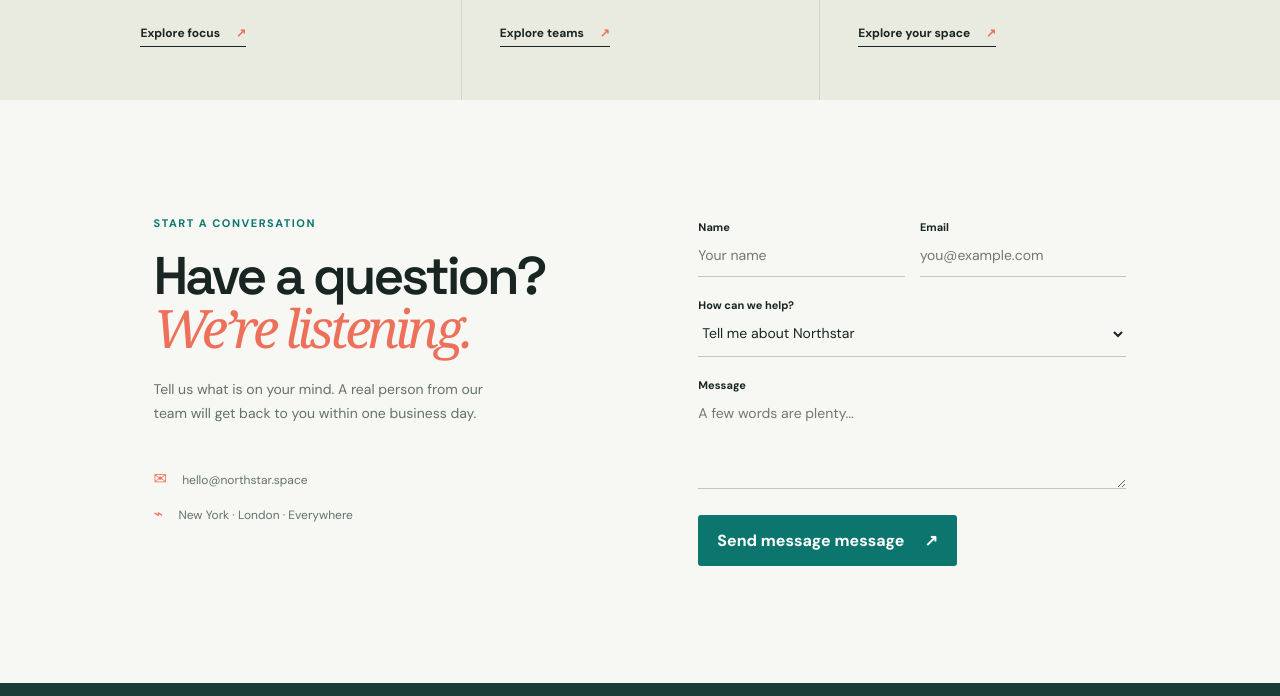
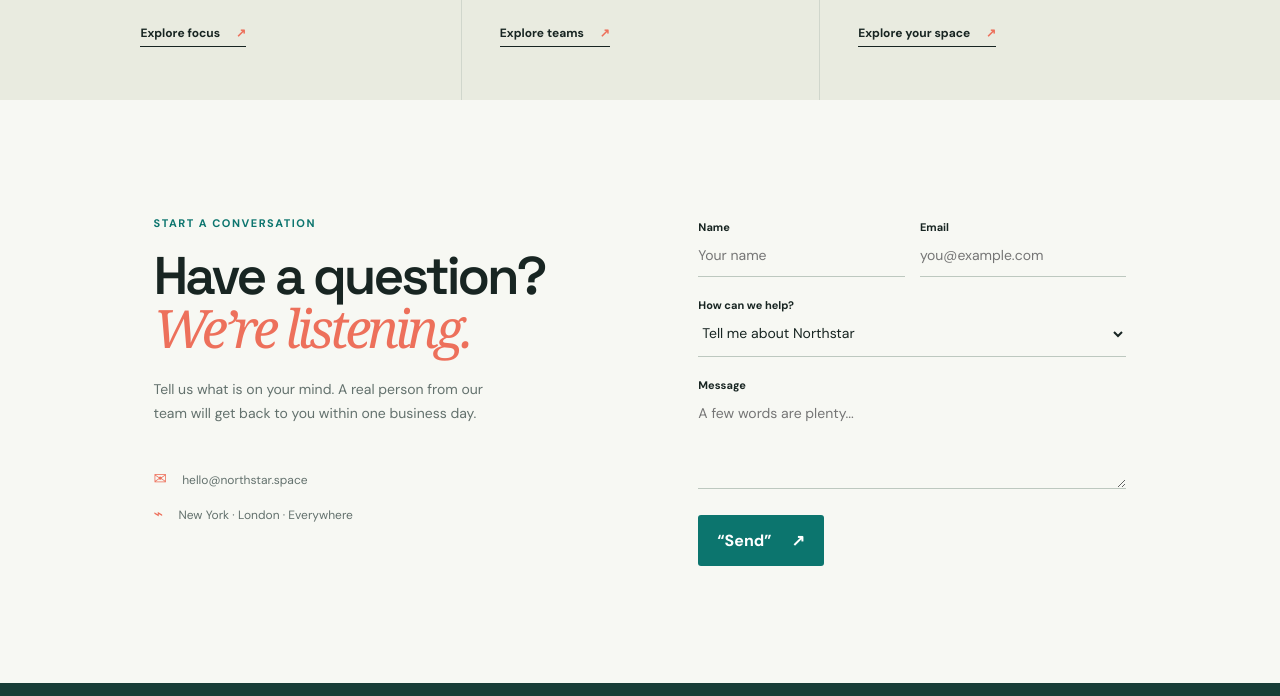
Before and after one commit to sundarVivek/SampleApp, a website: page index.html in a window 1280 px wide. Shown: the part 1359-2055 px from the top of the page. Drawn offline with Linux system fonts and the light colour scheme.

Commit message:
Merge pull request #15 into main

```diff
--- a/index.html
+++ b/index.html
@@ -54,7 +54,7 @@
       <article class="feature"><span class="feature-number">03</span><div class="feature-icon coral">✦</div><h3>Make it yours</h3><p>A flexible space with enough structure to guide you and enough room to make it personal.</p><a href="#contact">Explore your space <span>↗</span></a></article>
     </section>
 
-    <section class="contact-section" id="contact"><div class="contact-intro"><p class="eyebrow">Start a conversation</p><h2>Have a question?<br><em>We’re listening.</em></h2><p>Tell us what is on your mind. A real person from our team will get back to you within one business day.</p><div class="contact-details"><p><span>✉</span> hello@northstar.space</p><p><span>⌁</span> New York · London · Everywhere</p></div></div><form class="contact-form" id="contactForm"><div class="form-row"><label>Name<input type="text" name="name" placeholder="Your name" required></label><label>Email<input type="email" name="email" placeholder="you@example.com" required></label></div><label>How can we help?<select name="topic"><option>Tell me about Northstar</option><option>I need help with my account</option><option>Partnerships</option><option>Something else</option></select></label><label>Message<textarea name="message" rows="4" placeholder="A few words are plenty..." required></textarea></label><button class="button" type="submit">Send message message <span aria-hidden="true">↗</span></button><p class="form-status" role="status"></p></form></section>
+    <section class="contact-section" id="contact"><div class="contact-intro"><p class="eyebrow">Start a conversation</p><h2>Have a question?<br><em>We’re listening.</em></h2><p>Tell us what is on your mind. A real person from our team will get back to you within one business day.</p><div class="contact-details"><p><span>✉</span> hello@northstar.space</p><p><span>⌁</span> New York · London · Everywhere</p></div></div><form class="contact-form" id="contactForm"><div class="form-row"><label>Name<input type="text" name="name" placeholder="Your name" required></label><label>Email<input type="email" name="email" placeholder="you@example.com" required></label></div><label>How can we help?<select name="topic"><option>Tell me about Northstar</option><option>I need help with my account</option><option>Partnerships</option><option>Something else</option></select></label><label>Message<textarea name="message" rows="4" placeholder="A few words are plenty..." required></textarea></label><button class="button" type="submit">“Send” <span aria-hidden="true">↗</span></button><p class="form-status" role="status"></p></form></section>
   </main>
 
   <footer class="site-footer"><a class="brand" href="#top"><span class="brand-mark">N</span><span>northstar</span></a><p>© 2024 Northstar Studio. Made for better days.</p><div class="footer-links"><a href="#about">About</a><a href="#contact">Contact</a><a href="#top">Privacy</a></div></footer>
```
